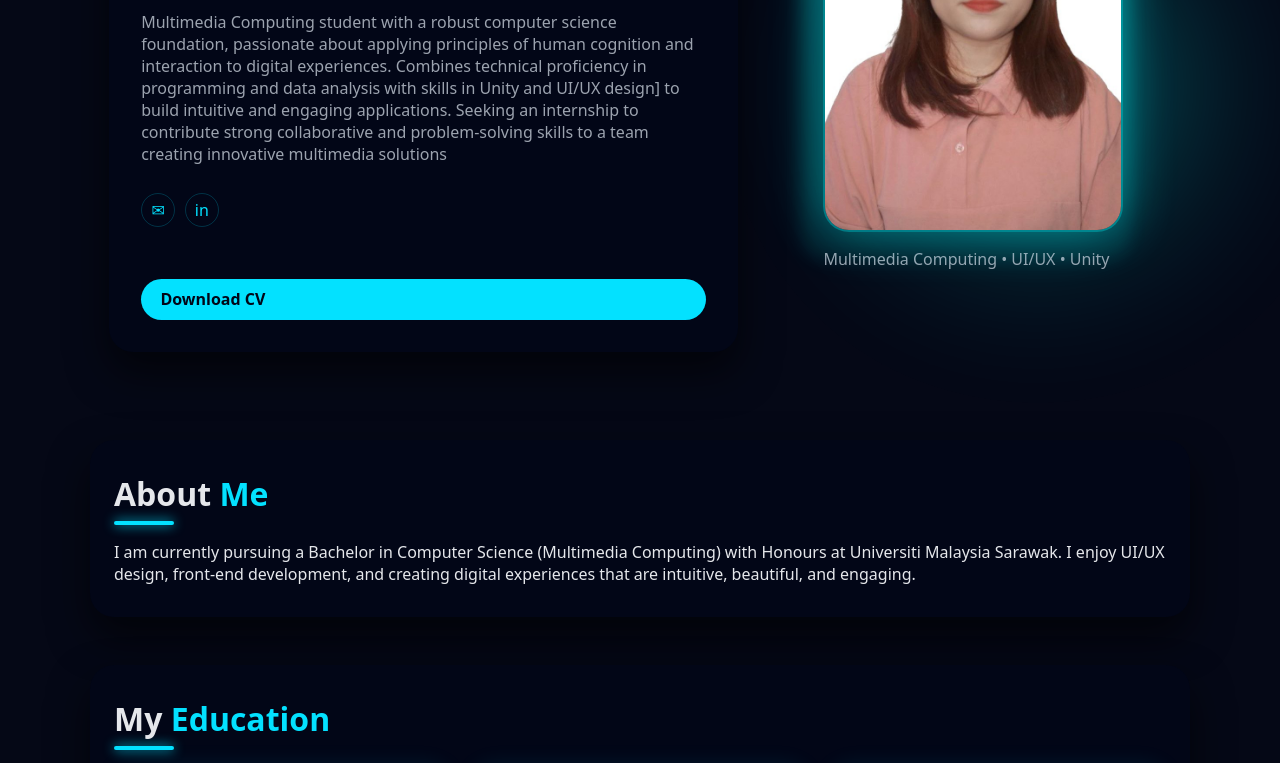
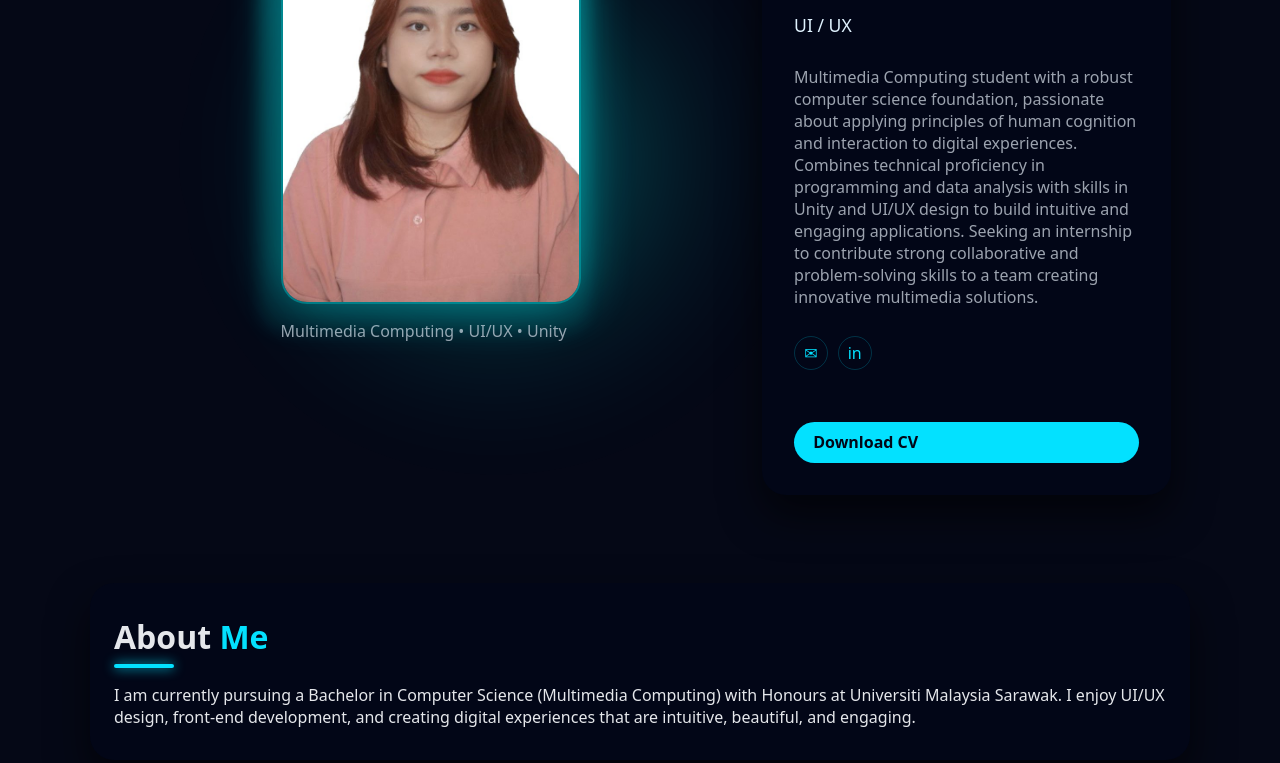
Before and after one commit to NurulHidayu/Veronica-Lydia-Portfolio, a plain HTML site: page index.html in a window 1280 px wide. Shown: the part 277-1040 px from the top of the page. Drawn offline with Linux system fonts and the light colour scheme.

Commit message:
Update index.html

```diff
--- a/index.html
+++ b/index.html
@@ -31,6 +31,25 @@
 
  <!-- ================ HOME ================= -->
 <section id="home" class="layout reveal">
+
+  <!-- LEFT SIDE — PHOTO -->
+  <div class="panel-right">
+    <div class="photo-backdrop"></div>
+
+    <aside class="photo-card">
+      <div class="photo-glow"></div>
+
+      <div class="photo-wrapper">
+        <div class="photo-frame">
+          <img src="veronica-profile.jpg" alt="Veronica Lydia Profile">
+        </div>
+      </div>
+
+      <p class="photo-role">Multimedia Computing • UI/UX • Unity</p>
+    </aside>
+  </div>
+
+  <!-- RIGHT SIDE — TEXT -->
   <div class="panel hero">
 
     <p class="hero-heading">Hello, it's me</p>
@@ -47,9 +66,9 @@
     <p class="hero-summary">
       Multimedia Computing student with a robust computer science foundation, passionate about applying
       principles of human cognition and interaction to digital experiences. Combines technical proficiency in
-programming and data analysis with skills in Unity and UI/UX design] to build intuitive and engaging
+      programming and data analysis with skills in Unity and UI/UX design to build intuitive and engaging
       applications. Seeking an internship to contribute strong collaborative and problem-solving skills to a
-team creating innovative multimedia solutions
+      team creating innovative multimedia solutions.
     </p>
 
     <div class="social-row">
@@ -63,26 +82,8 @@ team creating innovative multimedia solutions
 
   </div>
 
-  <div class="panel-right">
-    <div class="photo-backdrop"></div>
-<aside class="photo-card">
+</section>
 
-    <div class="photo-glow"></div>
-
-    <div class="photo-wrapper">
-        <div class="photo-frame">
-            <img src="veronica-profile.jpg" alt="Veronica Lydia Profile">
-        </div>
-    </div>
-
-    <p class="photo-role">Multimedia Computing • UI/UX • Unity</p>
-</aside>
-
-
-</div>
-
-
-  </section>
 
 <!-- ABOUT SECTION -->
 <section class="about-section" id="about">
```
Lines whose indentation alone changed are shown as unchanged.
